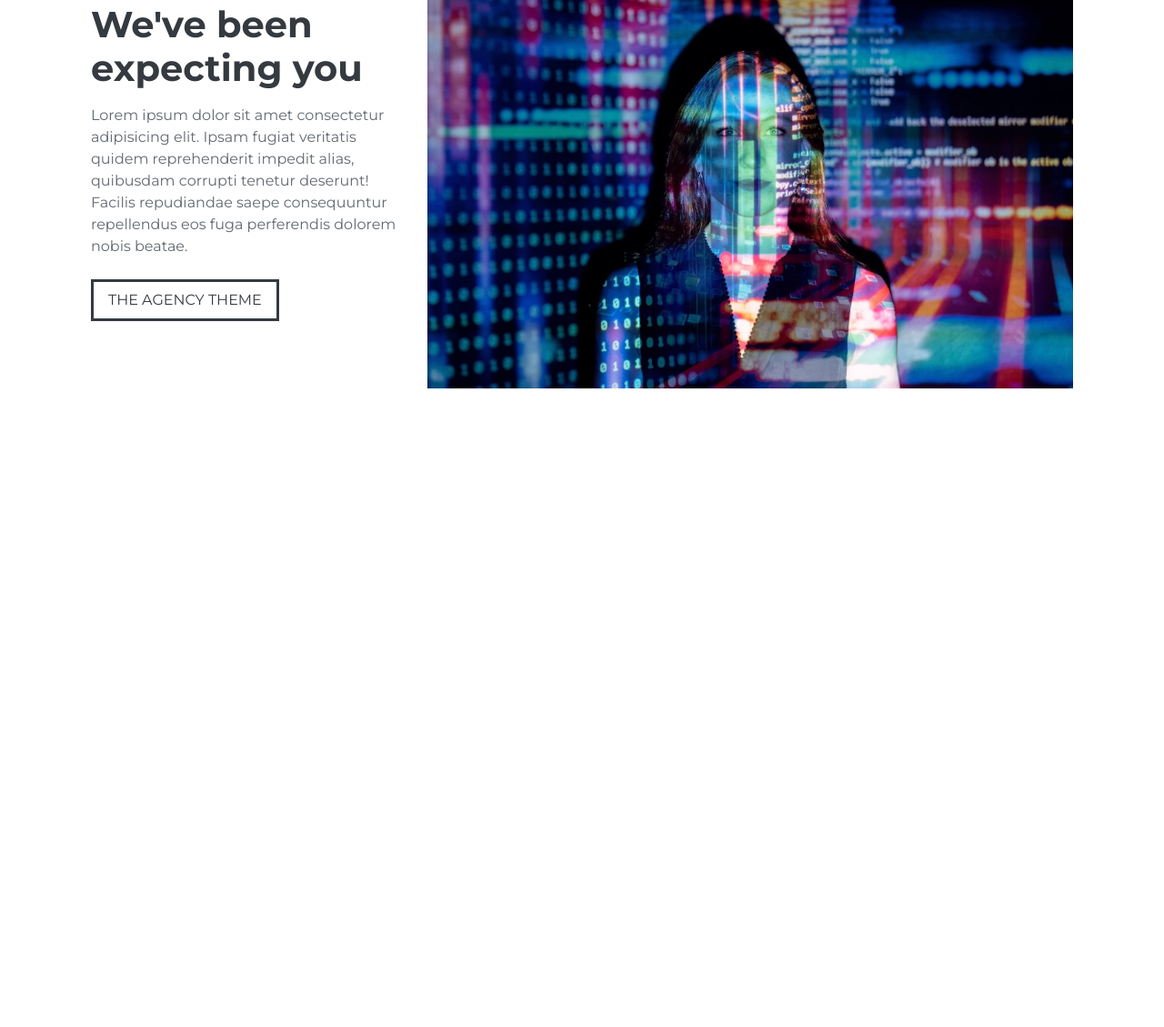
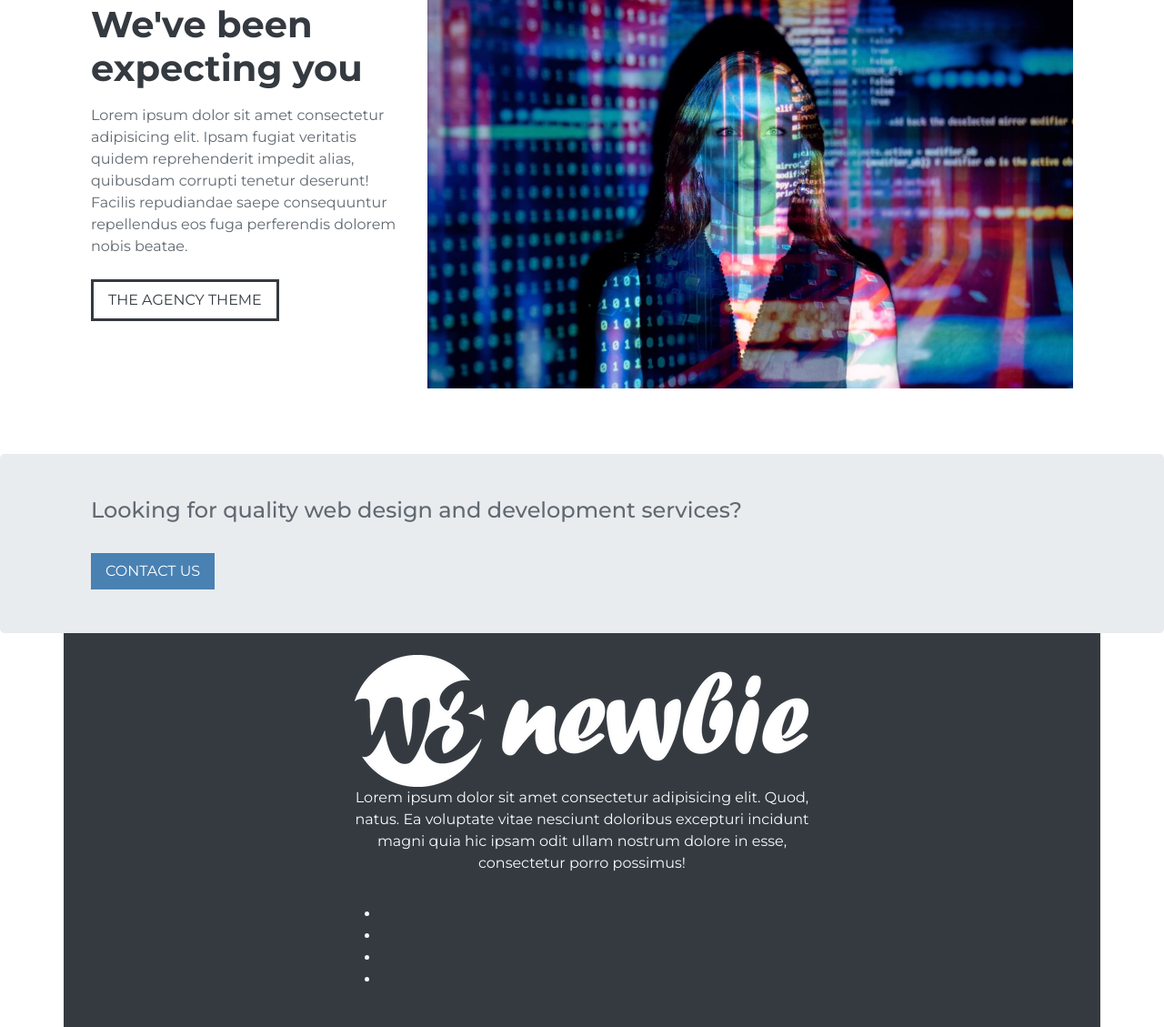
Before and after one commit to barkotenicholas/Bootstrapwebsite, a plain HTML site: page index.html in a window 1280 px wide. Shown: the part 2226-3355 px from the top of the page at 91% size. Before the commit the page ends 2725 px from the top, so only its background shows below. Drawn offline with nearby package versions, Linux system fonts and the light colour scheme.

Commit message:
origin ma

```diff
--- a/index.html
+++ b/index.html
@@ -227,12 +227,41 @@
 
 
     <!-- Start Jumbotron -->
-
+        <div class="jumbotron py-5 mb-0">
+            <div class="container">
+                <div class="row">
+                    <div class="col-md-7 col-lg-8 col-xl-9 my-auto">
+                        <h4>Looking for quality web design and development services?</h4>
+                    </div>
+                </div>
+                <div class="col-md-5  col-lg-4 col-xl-3 pt-4">
+                    <a href="" class="btn btn-primary btn-lg">
+                        Contact us
+                    </a>
+                </div>
+            </div>
+        </div>
     <!-- End Jumbotron -->
 
 
     <!-- Start Footer -->
 
+    <footer>
+        <div class="container bg-dark">
+            <div class="row text-light text-center py-4 justify-content-center">
+                <div class="col-sm-10 col-md-8 col-lg-6">
+                    <img src="/images/logo-white.png" alt="">
+                    <p>Lorem ipsum dolor sit amet consectetur adipisicing elit. Quod, natus. Ea voluptate vitae nesciunt doloribus excepturi incidunt magni quia hic ipsam odit ullam nostrum dolore in esse, consectetur porro possimus!</p>
+                    <ul class="social pt-3">
+                        <li><a href="" target="_blank" ><i class="fab fa-facebook"></i></a></li>
+                        <li><a href="" target="_blank"><i class="fab fa-twitter"></i></a></li>
+                        <li><a href="" target="_blank"><i class="fab fa-instagram"></i></a></li>
+                        <li><a href="" target="_blank"><i class="fab fa-youtube"></i></a></li>
+                    </ul>
+                </div>
+            </div>
+        </div>
+    </footer>
     <!-- End Footer -->
 
 
```
